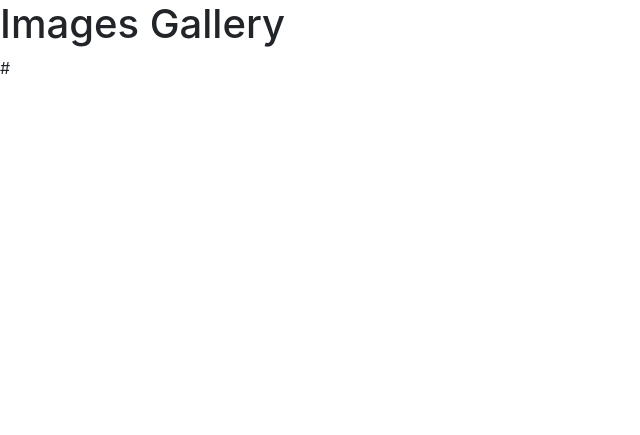
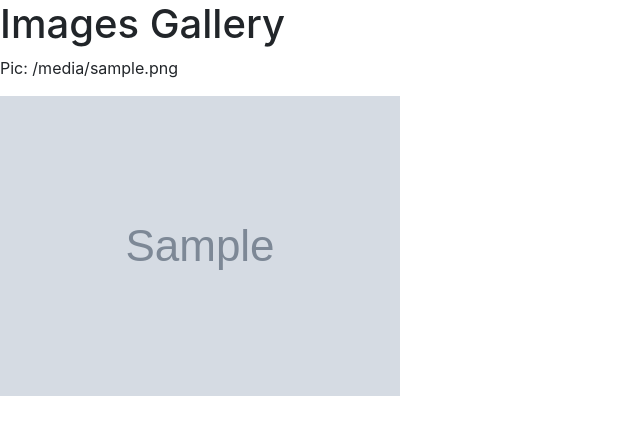
Before and after one commit to hydrophyl/webs_crawling, a Flask app: template 4chanimg/templates/download.html in a window 1280 px wide. Shown: the top 435 px of the page, without its empty margins (0-640 px from the left). Run offline with Flask 2, Linux system fonts and the light colour scheme; the template is opened without the code that fills it: most values are stand-ins (such as "Sample title", 1, 10 or a date in 2020); grey boxes marked "Sample" are stand-in pictures; some libraries are stand-ins or nearby versions.

Commit message:
img downloader finished backend

```diff
--- a/4chanimg/app.py
+++ b/4chanimg/app.py
@@ -33,11 +33,17 @@ def input():
     list_of_images = []
     for url in urls:
         list_of_images.append(url)
-    return render_template('input.html', urls = list_of_images)
+    # os.chdir('C:/Users/Admin/Documents/webs_crawling/4chanimg/static/images')
+    # for i in range(0,len(list_of_images)):
+    #     print(list_of_images[i])
+    #     wget.download('http://' + list_of_images[i])
+    return render_template('input.html', link=link, urls = list_of_images)
 
-@app.route('/dl')
+@app.route('/download')
 def dl():
-    return render_template('download.html')
+    os.chdir('C:/Users/Admin/Documents/webs_crawling/4chanimg/static/images')
+    files = os.listdir()
+    return render_template('download.html', files = files)
 
 if __name__ == '__main__':
     app.run(debug=True)
--- a/4chanimg/static/css/main.css
+++ b/4chanimg/static/css/main.css
@@ -2,3 +2,8 @@ body{
   font-family: sans-serif;
   color: indianred;
 }
+
+img{
+  border: 0;
+  max-width: 100%;
+}
--- a/4chanimg/templates/download.html
+++ b/4chanimg/templates/download.html
@@ -6,5 +6,9 @@
 
 {% block body %}
 <h1>Images Gallery</h1>
-<p>{{link}}</p>
+
+{% for file in files %}
+<p>Pic: {{file}}</p>
+<img src="/static/images/{{file}}" alt="">
+{% endfor %}
 {% endblock %}
--- a/4chanimg/templates/index.html
+++ b/4chanimg/templates/index.html
@@ -8,7 +8,7 @@
 <h2>Input link: </h2>
 <form action="/input" method="POST">
   <input type="text" name="link" id='link'>
-  <input class="btn btn-success"type="submit" name="" value="Submit">
+  <input class="btn btn-success"type="submit" name="" value="Download">
 </form>
 
 {% endblock %}
--- a/4chanimg/templates/input.html
+++ b/4chanimg/templates/input.html
@@ -8,10 +8,10 @@
 <h1>ROck it on!</h1>
 
 {% for url in urls %}
-<p>{{url}}</p>
+<a href="{{'http:' + url}}">{{'http:' + url}}</a>
 {% endfor %}
 
 <br>
 <a class="btn btn-primary" href="/">Return Home</a>
-<a class="btn btn-dark"href="/dl">Download</a>
+<a class="btn btn-dark"href="/download">Gallery</a>
 {% endblock %}
```
Also changed, not shown: 4chanimg/img.db (added), 4chanimg/static/images/1587402700064.jpg (added), 4chanimg/static/images/1587602671415.jpg (added), 4chanimg/static/images/1587790629725.jpg (added), 4chanimg/static/images/1588047481763.jpg (added), 4chanimg/static/images/1588383761541.jpg (added), 4chanimg/static/images/1588386520171.jpg (added).
